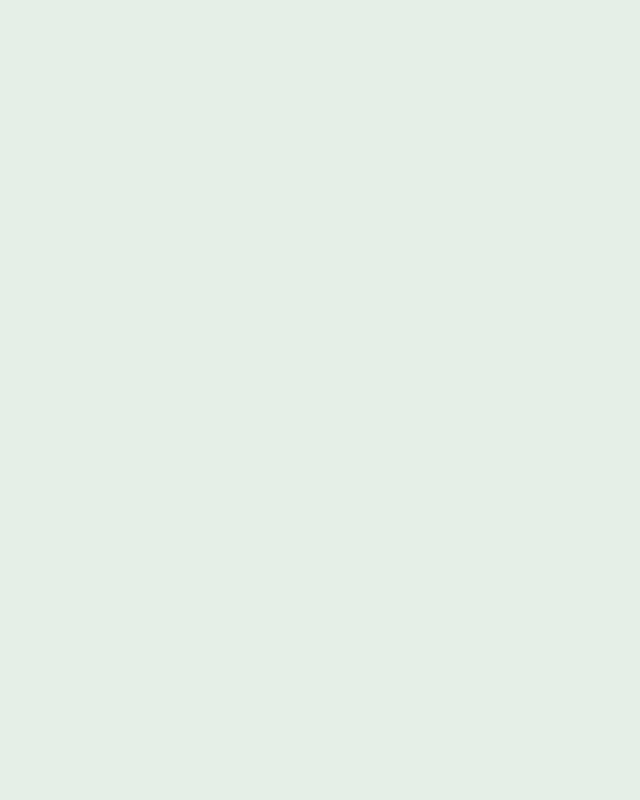
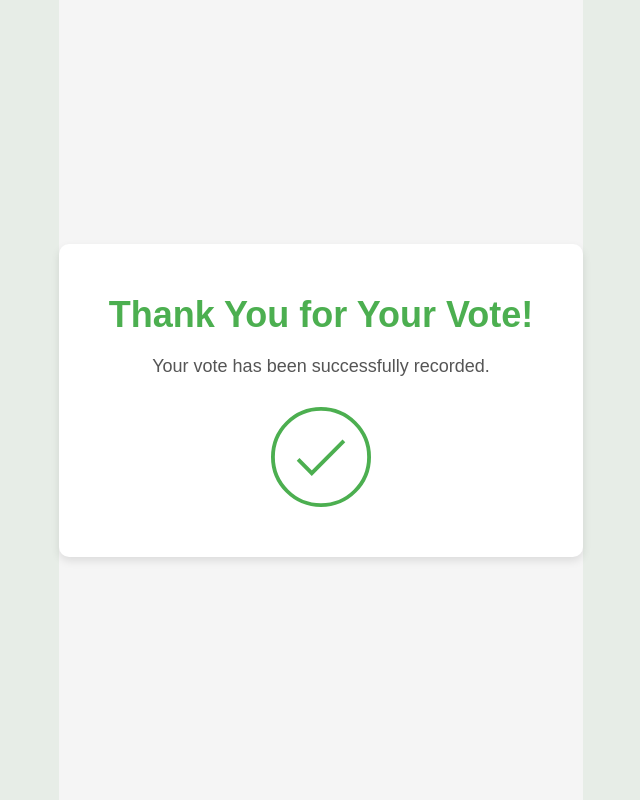
Before and after one commit to Yinonlevy94/Pollster, a React (Create React App) app in the folder frontend/: page /thankyou in a window 1280 px wide. Before the commit this address had no page. Shown: the whole page, without its empty margins (319-959 px from the left). Built offline with nearby package versions, Linux system fonts and the light colour scheme.

Commit message:
voting works

```diff
--- a/frontend/src/App.js
+++ b/frontend/src/App.js
@@ -1,17 +1,19 @@
 import React from 'react';
-import { BrowserRouter, Route, Routes, Navigate } from 'react-router-dom';
+import { BrowserRouter, Route, Routes } from 'react-router-dom';
 import LoginForm from './components/LoginForm';
 import VotePage from './components/VotePage';
+import ThankYouPage from './components/Thankyou'; // Adjusted to match Thankyou.jsx
 import './App.css';
 
 const App = () => {
   return (
     <BrowserRouter>
       <Routes>
-   <Route path="/" element={<LoginForm />} />
-  <Route path="/login" element={<LoginForm />} />
-  <Route path="api/vote" element={<VotePage />} />
-</Routes>
+        <Route path="/" element={<LoginForm />} />
+        <Route path="/login" element={<LoginForm />} />
+        <Route path="api/vote" element={<VotePage />} />
+        <Route path="/thankyou" element={<ThankYouPage />} />
+      </Routes>
     </BrowserRouter>
   );
 };
--- a/frontend/src/components/LoginForm.jsx
+++ b/frontend/src/components/LoginForm.jsx
@@ -22,6 +22,7 @@ function LoginForm() {
             });
 
             if (response.status === 200 && response.data.redirectUrl) {
+                localStorage.setItem('username', response.data.username); // Store username in localStorage
                 console.log(response.data.redirectUrl);
                 navigate(response.data.redirectUrl);
             } else {
@@ -38,7 +39,6 @@ function LoginForm() {
             }
         }
     };
-
 
     const handleSignUp = async (event) => {
         event.preventDefault();
@@ -85,7 +85,7 @@ function LoginForm() {
                     <MdOutlinePassword />
                 </div>
                 {errorMessage && <div className="error-message">{errorMessage}</div>}
-                <button type="submit" onClick = {isSignUp ? handleSignUp : handleLogin}>{isSignUp ? 'Sign Up' : 'Login'}</button>
+                <button type="submit">{isSignUp ? 'Sign Up' : 'Login'}</button>
                 <div className="toggle-link" onClick={() => setIsSignUp(!isSignUp)}>
                     {isSignUp ? 'Already have an account? Log in' : "Don't have an account? Sign up"}
                 </div>
--- /dev/null
+++ b/frontend/src/components/Thankyou.css
@@ -0,0 +1,69 @@
+.thank-you-container {
+    display: flex;
+    justify-content: center;
+    align-items: center;
+    height: 100vh;
+    background: #f5f5f5;
+    font-family: 'Arial', sans-serif;
+}
+
+.thank-you-content {
+    text-align: center;
+    background: #fff;
+    padding: 50px;
+    border-radius: 10px;
+    box-shadow: 0 4px 8px rgba(0,0,0,0.1);
+}
+
+.thank-you-content h1 {
+    color: #4CAF50;
+    font-size: 36px;
+    margin-bottom: 20px;
+}
+
+.thank-you-content p {
+    color: #555;
+    font-size: 18px;
+    margin-bottom: 30px;
+}
+
+.checkmark-container {
+    display: flex;
+    justify-content: center;
+    align-items: center;
+}
+
+.checkmark {
+    width: 100px;
+    height: 100px;
+}
+
+.checkmark-circle {
+    stroke: #4CAF50;
+    stroke-width: 2;
+    stroke-dasharray: 166;
+    stroke-dashoffset: 166;
+    stroke-linecap: round;
+    animation: draw-circle 0.6s ease-in-out forwards;
+}
+
+.checkmark-check {
+    transform-origin: 50% 50%;
+    stroke: #4CAF50;
+    stroke-width: 2;
+    stroke-dasharray: 48;
+    stroke-dashoffset: 48;
+    animation: draw-check 0.3s 0.6s ease-in-out forwards;
+}
+
+@keyframes draw-circle {
+    100% {
+        stroke-dashoffset: 0;
+    }
+}
+
+@keyframes draw-check {
+    100% {
+        stroke-dashoffset: 0;
+    }
+}
--- /dev/null
+++ b/frontend/src/components/Thankyou.jsx
@@ -0,0 +1,21 @@
+import React from 'react';
+import './Thankyou.css';
+
+function ThankYouPage() {
+    return (
+        <div className="thank-you-container">
+            <div className="thank-you-content">
+                <h1>Thank You for Your Vote!</h1>
+                <p>Your vote has been successfully recorded.</p>
+                <div className="checkmark-container">
+                    <svg className="checkmark" xmlns="http://www.w3.org/2000/svg" viewBox="0 0 52 52">
+                        <circle className="checkmark-circle" cx="26" cy="26" r="25" fill="none"/>
+                        <path className="checkmark-check" fill="none" d="M14.1 27.2l7.1 7.2 16.7-16.8"/>
+                    </svg>
+                </div>
+            </div>
+        </div>
+    );
+}
+
+export default ThankYouPage;
--- a/frontend/src/components/VotePage.jsx
+++ b/frontend/src/components/VotePage.jsx
@@ -1,6 +1,7 @@
-import React, { useState } from 'react';
+import React, { useState, useEffect } from 'react';
 import './VotePage.css';
 import axios from 'axios';
+import { useNavigate } from 'react-router-dom';
 
 const candidates = [
     { id: 1, name: "Benny Gantz", description: "Lorem ipsum dolor...", imgSrc: "https://upload.wikimedia.org/wikipedia/commons/thumb/8/84/Benny_Gantz_2019_%28cropped%29.jpg/220px-Benny_Gantz_2019_%28cropped%29.jpg" },
@@ -12,6 +13,15 @@ function VotePage() {
     const [showModal, setShowModal] = useState(false);
     const [selectedCandidate, setSelectedCandidate] = useState(null);
     const [confirmationChecked, setConfirmationChecked] = useState(false);
+    const [username, setUsername] = useState('');
+    const navigate = useNavigate();
+
+    useEffect(() => {
+        const storedUsername = localStorage.getItem('username');
+        if (storedUsername) {
+            setUsername(storedUsername);
+        }
+    }, []);
 
     const handleVoteClick = candidate => {
         setSelectedCandidate(candidate);
@@ -23,12 +33,13 @@ function VotePage() {
         if (confirmationChecked && selectedCandidate) {
             try {
                 const response = await axios.post('http://localhost:5000/api/votepage', {
-                    username: 'your-username',
+                    username: username,
                     vote: selectedCandidate.name
                 });
                 console.log('Vote registered:', response.data);
-                setShowModal(false); // Close the modal on successful vote
-                setConfirmationChecked(false); // Reset checkbox state
+                setShowModal(false);
+                setConfirmationChecked(false);
+                navigate('/thankyou'); // Ensure this matches the route in App.js
             } catch (error) {
                 console.error('Error submitting vote:', error);
             }
@@ -41,7 +52,7 @@ function VotePage() {
         <div className="vote-container">
             {candidates.map(candidate => (
                 <button key={candidate.id} className="candidate" onClick={() => handleVoteClick(candidate)}>
-                    <img src={candidate.imgSrc} alt={`Picture of ${candidate.name}`} />
+                    <img src={candidate.imgSrc} alt={candidate.name} />
                     <h3>{candidate.name}</h3>
                     <p>{candidate.description}</p>
                 </button>
```
Also changed, not shown: 1 other file (tests, documents, lock files or other folders).
